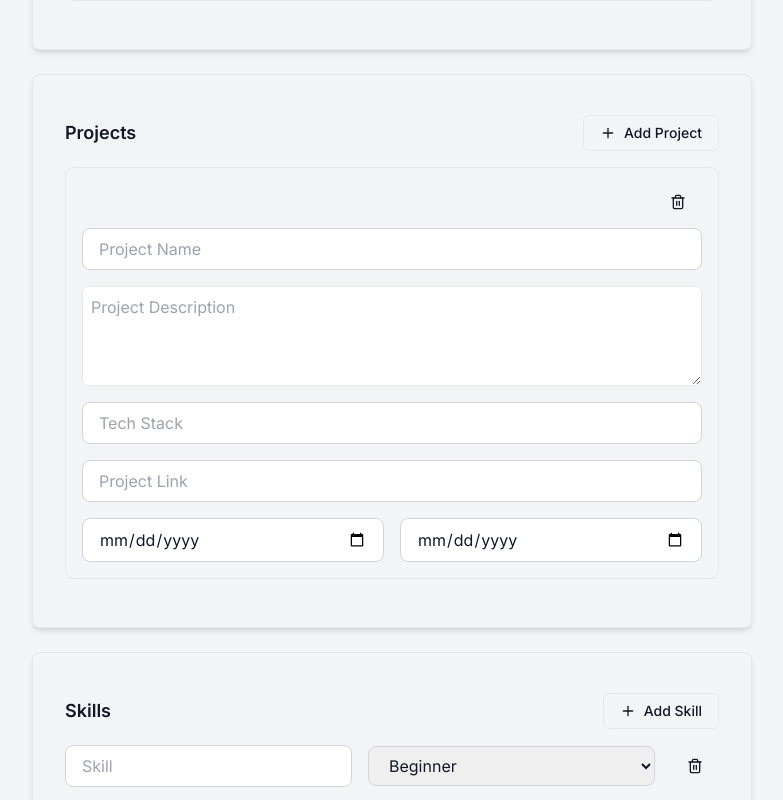
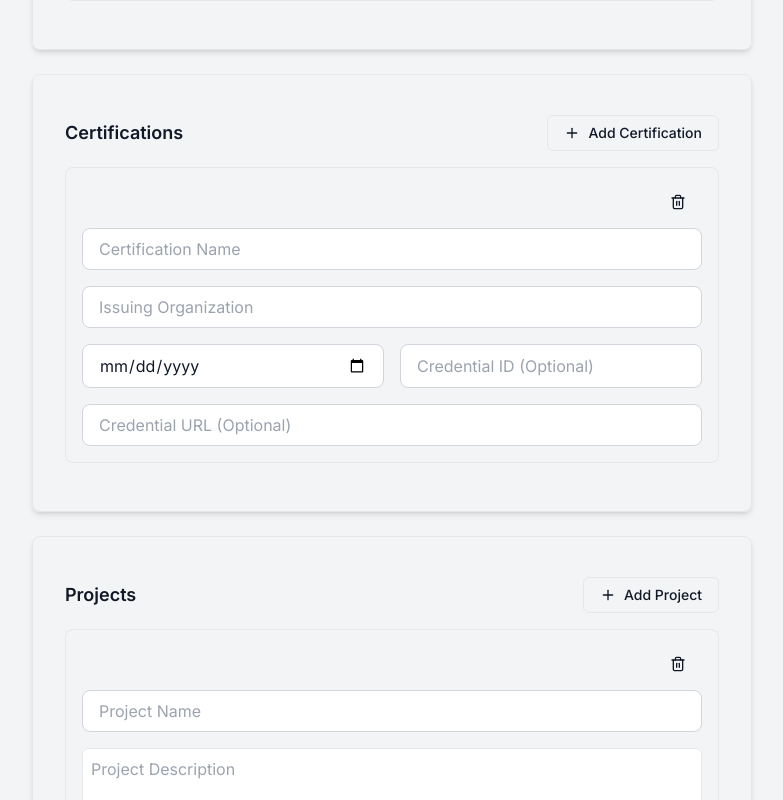
Before and after one commit to Neerajgowda2611/resume-builder, a Next.js app: page /resume in a window 1280 px wide. Shown: the part 1380-2180 px from the top of the page, without its empty margins (248-1031 px from the left). Built offline with nearby package versions, Linux system fonts and the light colour scheme; no server answers.

Commit message:
progress

```diff
--- a/package.json
+++ b/package.json
@@ -11,6 +11,7 @@
   "dependencies": {
     "@clerk/nextjs": "^6.11.3",
     "@hookform/resolvers": "^4.1.0",
+    "@radix-ui/react-select": "^2.1.6",
     "@shadcn/ui": "^0.0.4",
     "axios": "^1.7.9",
     "clsx": "^2.1.1",
--- a/src/app/resume/page.tsx
+++ b/src/app/resume/page.tsx
@@ -5,15 +5,10 @@ import { useUser } from "@clerk/nextjs";
 import { Input } from "@/components/ui/input";
 import { Textarea } from "@/components/ui/text-area";
 import { Button } from "@/components/ui/button";
-import {
-  Select,
-  SelectContent,
-  SelectItem,
-  SelectTrigger,
-  SelectValue,
-} from "@/components/ui/select";
 import { Card, CardContent } from "@/components/ui/card";
 import { Plus, Trash2 } from "lucide-react";
+import { Select, SelectTrigger, SelectValue, SelectContent, SelectItem } from "@/components/ui/select";
+
 import {
   ResumeData,
   Education,
@@ -73,7 +68,6 @@ export default function ResumeForm() {
     aspiringRoles: [""],
     aspiringCompanies: [""],
   });
-
   const handleArrayChange = <T extends keyof ResumeData>(
     field: T,
     index: number,
@@ -81,21 +75,39 @@ export default function ResumeForm() {
     subField?: keyof ResumeData[T][number]
   ) => {
     setResume((prev) => {
-      const newArray = [...prev[field]];
+      // Ensure the field is an array before modifying
+      if (!Array.isArray(prev[field])) return prev;
+
+      // Create a shallow copy of the existing array
+      const newArray = [...(prev[field] as ResumeData[T])];
+
       if (subField) {
-        (newArray[index] as any)[subField] = value;
+        // Ensure the element exists before modifying
+        if (index < newArray.length) {
+          (newArray[index] as ResumeData[T][number])[subField] =
+            value as ResumeData[T][number][typeof subField];
+        }
       } else {
-        newArray[index] = value as any;
+        newArray[index] = value as ResumeData[T][number];
       }
+
       return { ...prev, [field]: newArray };
     });
   };
 
   const addItem = <T extends keyof ResumeData>(field: T) => {
     setResume((prev) => {
-      const newArray = [...prev[field]];
-      const emptyItem = getEmptyItem(field);
-      newArray.push(emptyItem as any);
+      // Ensure the field is an array before modifying
+      if (!Array.isArray(prev[field])) return prev;
+
+      // Get an empty object of the correct type
+      const emptyItem: ResumeData[T][number] = getEmptyItem(
+        field
+      ) as ResumeData[T][number];
+
+      // Create a new array with the new item added
+      const newArray = [...(prev[field] as ResumeData[T]), emptyItem];
+
       return { ...prev, [field]: newArray };
     });
   };
@@ -380,6 +392,86 @@ export default function ResumeForm() {
         </CardContent>
       </Card>
 
+      {/* Certifications Section */}
+      <Card className="mb-6">
+        <CardContent className="pt-6">
+          <div className="flex justify-between items-center mb-4">
+            <h2 className="text-lg font-semibold">Certifications</h2>
+            <Button variant="outline" size="sm" onClick={() => addItem("certifications")}>
+              <Plus className="w-4 h-4 mr-2" /> Add Certification
+            </Button>
+          </div>
+          {resume.certifications.map((cert, index) => (
+            <div key={index} className="p-4 border rounded-lg mb-4">
+              <div className="flex justify-end mb-2">
+                <Button
+                  variant="ghost"
+                  size="sm"
+                  onClick={() => removeItem("certifications", index)}
+                >
+                  <Trash2 className="w-4 h-4" />
+                </Button>
+              </div>
+              <div className="grid gap-4">
+                <Input
+                  placeholder="Certification Name"
+                  value={cert.name}
+                  onChange={(e) =>
+                    handleArrayChange("certifications", index, e.target.value, "name")
+                  }
+                />
+                <Input
+                  placeholder="Issuing Organization"
+                  value={cert.organization}
+                  onChange={(e) =>
+                    handleArrayChange(
+                      "certifications",
+                      index,
+                      e.target.value,
+                      "organization"
+                    )
+                  }
+                />
+                <div className="grid grid-cols-2 gap-4">
+                  <Input
+                    type="date"
+                    placeholder="Completion Date"
+                    value={cert.year}
+                    onChange={(e) =>
+                      handleArrayChange("certifications", index, e.target.value, "year")
+                    }
+                  />
+                  <Input
+                    placeholder="Credential ID (Optional)"
+                    value={cert.credentialId || ""}
+                    onChange={(e) =>
+                      handleArrayChange(
+                        "certifications",
+                        index,
+                        e.target.value,
+                        "credentialId"
+                      )
+                    }
+                  />
+                </div>
+                <Input
+                  placeholder="Credential URL (Optional)"
+                  value={cert.credentialUrl || ""}
+                  onChange={(e) =>
+                    handleArrayChange(
+                      "certifications",
+                      index,
+                      e.target.value,
+                      "credentialUrl"
+                    )
+                  }
+                />
+              </div>
+            </div>
+          ))}
+        </CardContent>
+      </Card>
+
       {/* Projects Section */}
       <Card className="mb-6">
         <CardContent className="pt-6">
@@ -502,12 +594,12 @@ export default function ResumeForm() {
               />
               <Select
   value={skill.level}
-                onChange={(value: string) =>
+  onValueChange={(value) =>
     handleArrayChange("skills", index, value, "level")
   }
 >
   <SelectTrigger className="w-[200px]">
-                  <SelectValue placeholder={""} />
+    <SelectValue placeholder="Select Level" />
   </SelectTrigger>
   <SelectContent>
     <SelectItem value="Beginner">Beginner</SelectItem>
--- a/src/components/ui/select.tsx
+++ b/src/components/ui/select.tsx
@@ -1,18 +1,87 @@
+// import * as React from "react";
+
+// export type SelectProps = React.SelectHTMLAttributes<HTMLSelectElement>
+
+// export const Select: React.FC<SelectProps> = ({ className, children, ...props }) => {
+//   return (
+//     <select className={`border border-gray-300 rounded-lg px-4 py-2 w-full ${className}`} {...props}>
+//       {children}
+//     </select>
+//   );
+// };
+
+// export const SelectTrigger: React.FC<{ children: React.ReactNode }> = ({ children }) => <>{children}</>;
+// export const SelectValue: React.FC<{ placeholder: string }> = ({ placeholder }) => <option value="">{placeholder}</option>;
+// export const SelectContent: React.FC<{ children: React.ReactNode }> = ({ children }) => <>{children}</>;
+// export const SelectItem: React.FC<{ value: string; children: React.ReactNode }> = ({ value, children }) => (
+//   <option value={value}>{children}</option>
+// );
+
+
+"use client";
+
 import * as React from "react";
+import * as SelectPrimitive from "@radix-ui/react-select";
+import { cn } from "@/lib/utils"; // Ensure you have a utility for classNames
+import { Check, ChevronDown } from "lucide-react";
 
-export type SelectProps = React.SelectHTMLAttributes<HTMLSelectElement>
+export const Select = SelectPrimitive.Root;
+export const SelectTrigger = React.forwardRef<
+  React.ElementRef<typeof SelectPrimitive.Trigger>,
+  React.ComponentPropsWithoutRef<typeof SelectPrimitive.Trigger>
+>(({ className, children, ...props }, ref) => (
+  <SelectPrimitive.Trigger
+    ref={ref}
+    className={cn(
+      "flex items-center justify-between rounded-md border border-gray-300 px-3 py-2 text-sm shadow-sm focus:ring-2 focus:ring-gray-500",
+      className
+    )}
+    {...props}
+  >
+    {children}
+    <ChevronDown className="h-4 w-4 opacity-50" />
+  </SelectPrimitive.Trigger>
+));
+SelectTrigger.displayName = SelectPrimitive.Trigger.displayName;
 
-export const Select: React.FC<SelectProps> = ({ className, children, ...props }) => {
-  return (
-    <select className={`border border-gray-300 rounded-lg px-4 py-2 w-full ${className}`} {...props}>
-      {children}
-    </select>
-  );
-};
+export const SelectValue = SelectPrimitive.Value;
+export const SelectContent = React.forwardRef<
+  React.ElementRef<typeof SelectPrimitive.Content>,
+  React.ComponentPropsWithoutRef<typeof SelectPrimitive.Content>
+>(({ className, children, ...props }, ref) => (
+  <SelectPrimitive.Portal>
+    <SelectPrimitive.Content
+      ref={ref}
+      className={cn(
+        "border border-gray-200 bg-white shadow-md rounded-md",
+        className
+      )}
+      {...props}
+    >
+      <SelectPrimitive.Viewport className="p-1">
+        {children}
+      </SelectPrimitive.Viewport>
+    </SelectPrimitive.Content>
+  </SelectPrimitive.Portal>
+));
+SelectContent.displayName = SelectPrimitive.Content.displayName;
 
-export const SelectTrigger: React.FC<{ children: React.ReactNode }> = ({ children }) => <>{children}</>;
-export const SelectValue: React.FC<{ placeholder: string }> = ({ placeholder }) => <option value="">{placeholder}</option>;
-export const SelectContent: React.FC<{ children: React.ReactNode }> = ({ children }) => <>{children}</>;
-export const SelectItem: React.FC<{ value: string; children: React.ReactNode }> = ({ value, children }) => (
-  <option value={value}>{children}</option>
-);
+export const SelectItem = React.forwardRef<
+  React.ElementRef<typeof SelectPrimitive.Item>,
+  React.ComponentPropsWithoutRef<typeof SelectPrimitive.Item>
+>(({ className, children, ...props }, ref) => (
+  <SelectPrimitive.Item
+    ref={ref}
+    className={cn(
+      "cursor-pointer rounded-md px-3 py-2 text-sm hover:bg-gray-100",
+      className
+    )}
+    {...props}
+  >
+    <SelectPrimitive.ItemText>{children}</SelectPrimitive.ItemText>
+    <SelectPrimitive.ItemIndicator>
+      <Check className="h-4 w-4" />
+    </SelectPrimitive.ItemIndicator>
+  </SelectPrimitive.Item>
+));
+SelectItem.displayName = SelectPrimitive.Item.displayName;
```
Also changed, not shown: src/types/index.ts (+4 -3 lines), 1 other file (tests, documents, lock files or other folders). Lines whose indentation alone changed are shown as unchanged.
